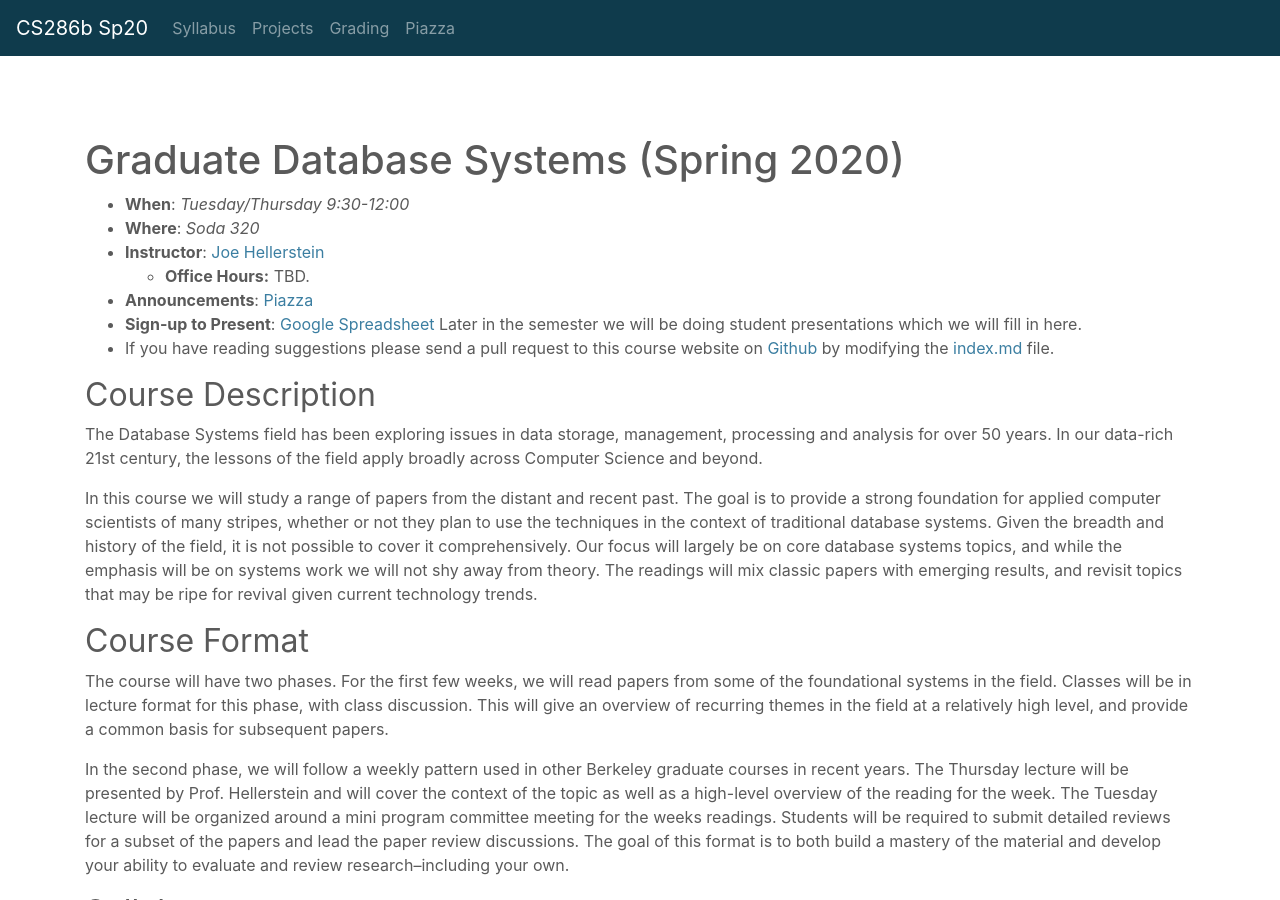
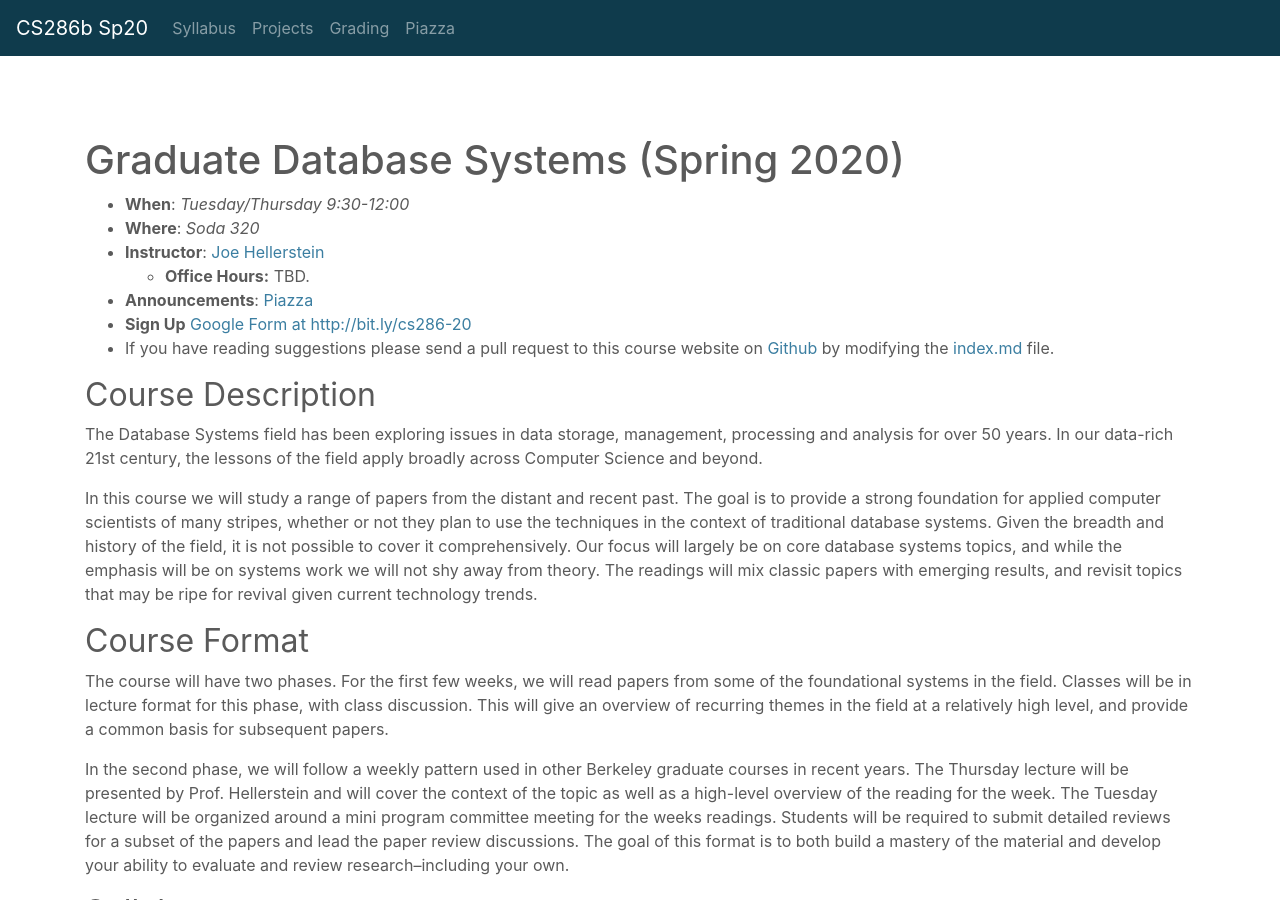
Before and after one commit to jhellerstein/CS286-Sp20, a Jekyll site: the page built from index.md, in a window 1280 px wide and 900 px high. Built offline with Jekyll 4.4.1, drawn with Linux system fonts in a browser that asks for light colours; nearby versions of some CDN libraries; our own code applies the rules of GitHub Pages for plain Markdown files.

Commit message:
signup form

```diff
--- a/index.md
+++ b/index.md
@@ -10,7 +10,8 @@ layout: default
 * **Instructor**: [Joe Hellerstein](https://dsf.berkeley.edu/jmh)
    * **Office Hours:** TBD.
 * **Announcements**: [Piazza](https://piazza.com/class/k5mxqow7ugc42v)
-* **Sign-up to Present**: [Google Spreadsheet](https://docs.google.com/spreadsheets/d/1p8q7vnds821-_w43H-IppjMKPV5KpOl3fVPZCY27RpM/edit#gid=0) Later in the semester we will be doing student presentations which we will fill in here.
+* **Sign Up** [Google Form at http://bit.ly/cs286-20](http://bit.ly/cs286-20)
+<!-- * **Sign-up to Present**: [Google Spreadsheet](https://docs.google.com/spreadsheets/d/1p8q7vnds821-_w43H-IppjMKPV5KpOl3fVPZCY27RpM/edit#gid=0) Later in the semester we will be doing student presentations which we will fill in here. -->
 * If you have reading suggestions please send a pull request to this course website on [Github](https://github.com/jhellerstein/CS286-Sp20) by modifying the [index.md](https://github.com/jhellerstein/CS286-Sp20/blob/master/index.md) file.
 
 
```
